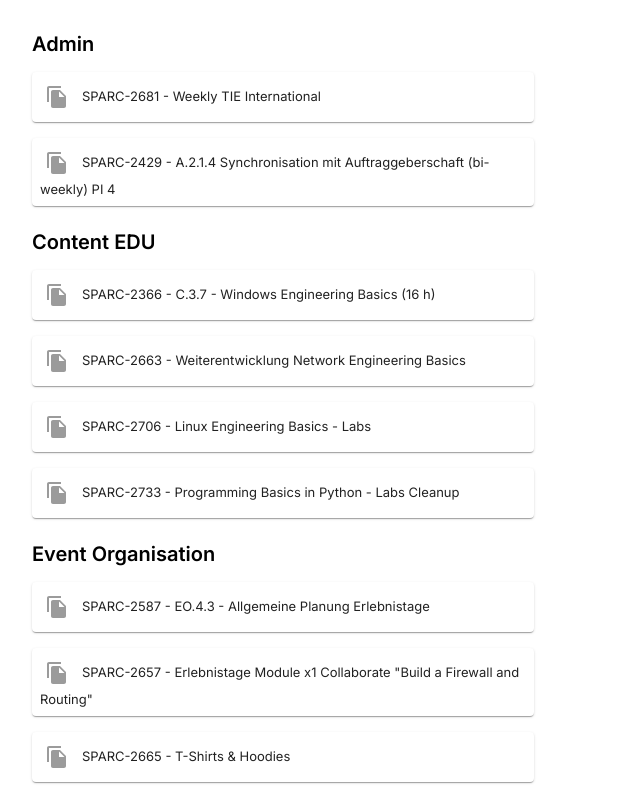
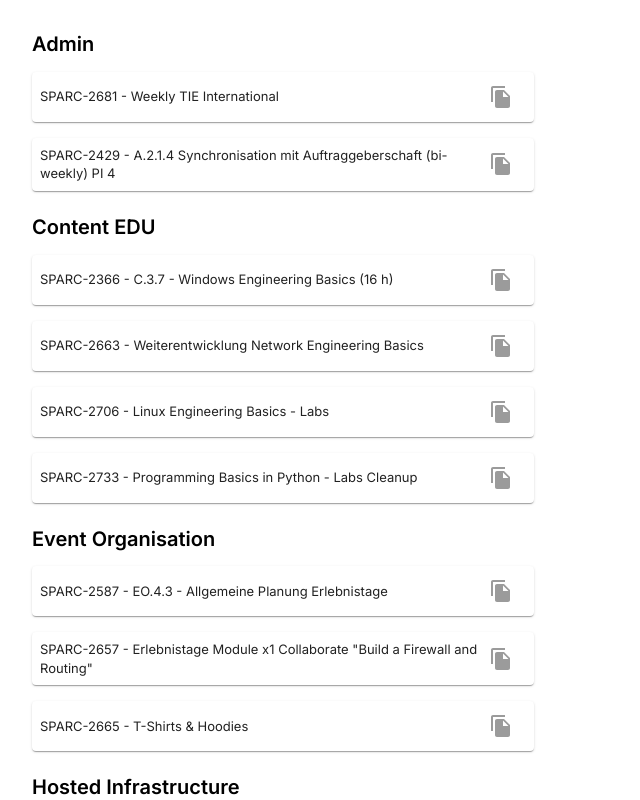
Before and after one commit to rroeoe/sparc-tasks-website, a React (Create React App) app: page / in a window 1280 px wide. Shown: the top 800 px of the page, without its empty margins (0-640 px from the left). Built offline with nearby package versions, Linux system fonts and the light colour scheme.

Commit message:
button to the end

```diff
--- a/src/pages/TaskList.jsx
+++ b/src/pages/TaskList.jsx
@@ -19,25 +19,28 @@ function TaskList() {
 
 
   return (
-    <Box sx={{p: 3}}>
+    <Box sx={{ p: 3 }}>
       {data.map((item, index) => (
         <Box key={index} mb={3}>
-          <Typography variant="h4" style={{ paddingBottom: "15px"}}>{item.workingStream}</Typography>
+          <Typography variant="h4" style={{ paddingBottom: "15px" }}>{item.workingStream}</Typography>
           <Grid container spacing={2}>
             {item.tasks.map((task, idx) => (
               <Grid item xs={12} md={12} lg={12} key={idx}>
-                  <Paper sx={{ p: 1 }} color="primary" style={{ width: "40%" }}>
-                    <Typography variant="body2">
+                <Paper sx={{ p: 1 }} color="primary" style={{ width: "40%" }}>
+                  <Typography variant="body2" style={{ display: 'flex', alignItems: 'center', justifyContent: 'space-between' }}>
+
+                    <span>{task}</span>
+
                     <Tooltip title="Click to copy" arrow>
-                      <IconButton color="primary" size="small" sx={{mr: 1}}>
-                        <FileCopyIcon onClick={() => copyToClipboard(task)} />
+                      <IconButton color="primary" size="small" sx={{ mr: 1 }} onClick={() => copyToClipboard(task)}>
+                        <FileCopyIcon />
                       </IconButton>
-                      </Tooltip>
-                      {task}
-                    </Typography>
-                  </Paper>
+                    </Tooltip>
 
+                  </Typography>
+                </Paper>
               </Grid>
+
             ))}
           </Grid>
         </Box>
```
